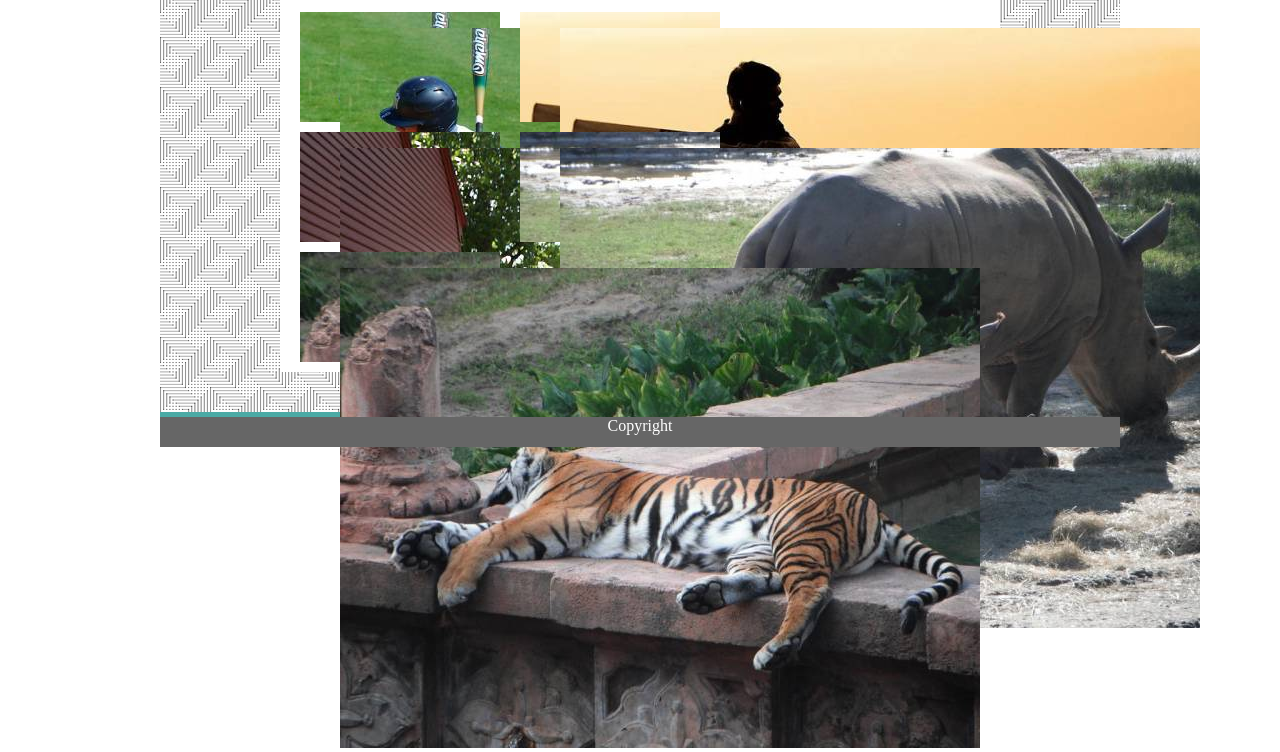
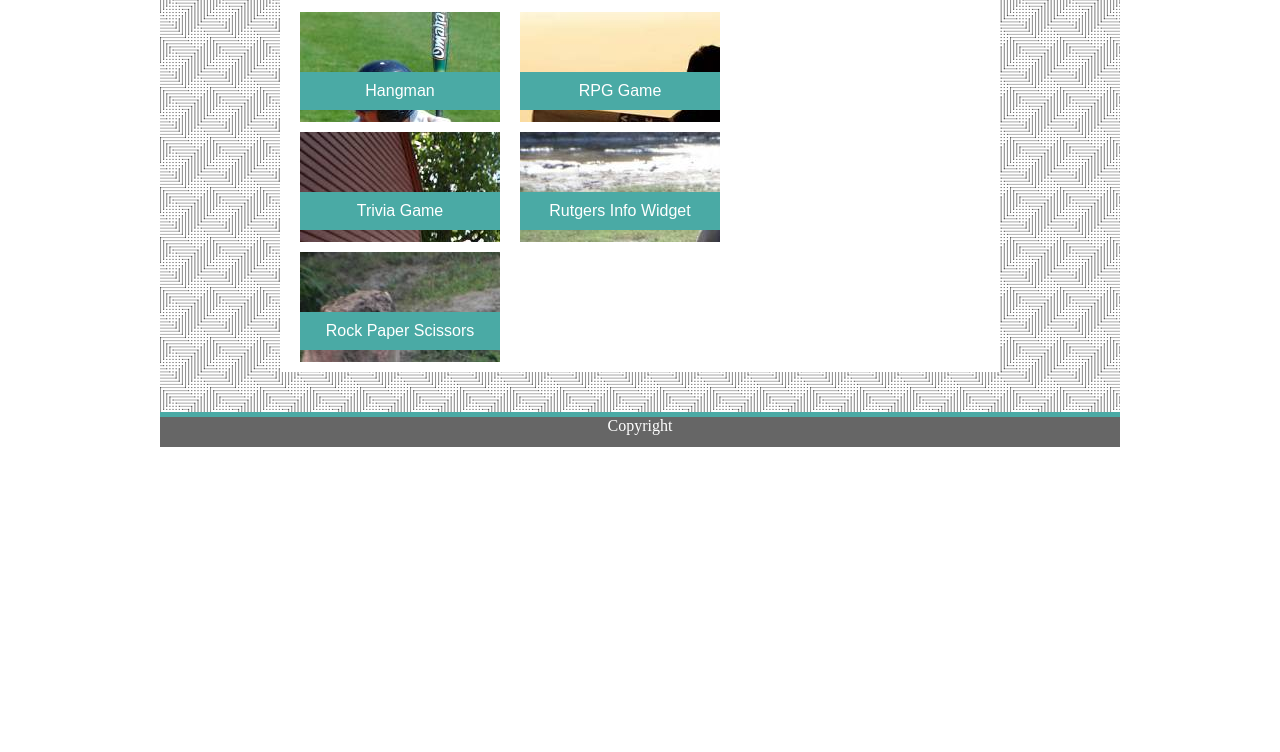
Before and after one commit to Austxgolfer/Basic-Portfolio, a plain HTML site: page portfolio.html in a window 1280 px wide. Shown: the part 151-903 px from the top of the page. After the commit the page ends 800 px from the top, so only its background shows below. Drawn offline with Linux system fonts and the light colour scheme.

Commit message:
eliminated image links moved them to css added banner class

```diff
--- a/portfolio.html
+++ b/portfolio.html
@@ -1,5 +1,6 @@
 <!DOCTYPE html>
 <html lang="en-us">
+
 <head>
     <!--<link href="https://fonts.googleapis.com/css?family=Lato" rel="stylesheet">-->
     <meta charset="utf-8">
@@ -12,9 +13,9 @@
 <body>
     <section id="about">
         About
-    <div id="namebox">
-        Troy Fasnacht
-    </div>
+        <div id="namebox">
+            Troy Fasnacht
+        </div>
     </section>
     <section id="Portfolio">
         Portfolio
@@ -22,44 +23,47 @@
     <section id="contact">
         Contact
     </section>
-    <section id="Middle"><!--this holds the form box-->
-        <div id="portfoliobox"><!--this holds the contact form-->
+    <section id="Middle">
+        <!--this holds the form box-->
+        <div id="portfoliobox">
+            <!--this holds the contact form-->
             <div id="formtop">
                 Portfolio
             </div>
         </div>
-    <div id="pojectlinks">
+        <div id="pojectlinks">
 
             <div id="hangman">
-               <figure>
-                   <img src="assets/images/hangman.jpg">
-               </figure>
+                <div class="banner">
+                    Hangman
+                </div>
             </div>
             <div id="rpg">
-                <figure>
-                    <img src="assets/images/rpg.jpg">
-                </figure>
+                <div class="banner">
+                    RPG Game
+                </div>
             </div>
             <div id="trivia">
-                <figure>
-                    <img src="assets/images/place1.jpg">
-                </figure>
+                <div class="banner">
+                    Trivia Game
+                </div>
             </div>
             <div id="rutgers">
-                <figure>
-                    <img src="assets/images/widget.jpg">
-                </figure>
+                <div class="banner">
+                    Rutgers Info Widget
+                </div>
             </div>
             <div id="rps">
-                <figure>
-                    <img src="assets/images/place5.jpg">
-                </figure>
+                <div class="banner">
+                    Rock Paper Scissors
+                </div>
             </div>
-    </div>
+        </div>
 
     </section>
     <footer>
         Copyright
     </footer>
 </body>
+
 </html>
```
